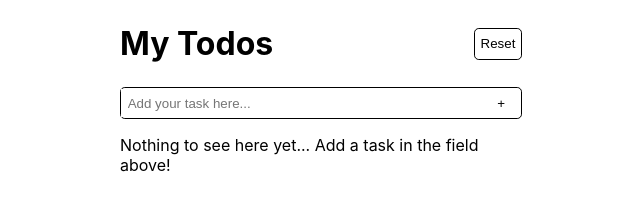
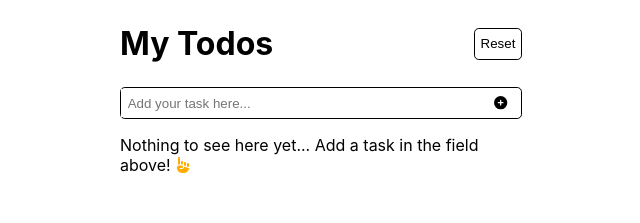
Before and after one commit to nchomeldoe/todo-tech-test, a React (Create React App) app: page / in a window 1280 px wide. Shown: the top 223 px of the page, without its empty margins (319-959 px from the left). Built offline with nearby package versions, Linux system fonts and the light colour scheme.

Commit message:
added fontAwesome icons

```diff
--- a/package.json
+++ b/package.json
@@ -4,6 +4,10 @@
   "private": true,
   "homepage": "https://nchomeldoe.github.io/todo-tech-test",
   "dependencies": {
+    "@fortawesome/fontawesome-svg-core": "^6.1.2",
+    "@fortawesome/free-regular-svg-icons": "^6.1.2",
+    "@fortawesome/free-solid-svg-icons": "^6.1.2",
+    "@fortawesome/react-fontawesome": "^0.2.0",
     "@testing-library/jest-dom": "^5.16.4",
     "@testing-library/react": "^13.3.0",
     "@testing-library/user-event": "^13.5.0",
--- a/src/App.jsx
+++ b/src/App.jsx
@@ -7,8 +7,6 @@ import "./App.scss";
 const App = () => {
   const [todos, setTodos] = useState([]);
   const [inputValue, setInputValue] = useState("");
-
-  console.log(inputValue);
 
   const handleReset = () => {
     setTodos([]);
--- a/src/components/TodoDisplayBox/TodoDisplayBox.jsx
+++ b/src/components/TodoDisplayBox/TodoDisplayBox.jsx
@@ -1,3 +1,6 @@
+import { FontAwesomeIcon } from "@fortawesome/react-fontawesome";
+import { faTrashCan } from "@fortawesome/free-solid-svg-icons";
+
 import FormSubmitButton from "../FormSubmitButton/FormSubmitButton";
 import "./TodoDisplayBox.scss";
 
@@ -25,7 +28,14 @@ const TodoDisplayBox = ({
       >
         {text}
       </label>
-      <FormSubmitButton content="-" />
+      <FormSubmitButton
+        content={
+          <FontAwesomeIcon
+            className="todo-input-box__plus-icon"
+            icon={faTrashCan}
+          />
+        }
+      />
     </form>
   );
 };
--- a/src/components/TodoInputBox/TodoInputBox.jsx
+++ b/src/components/TodoInputBox/TodoInputBox.jsx
@@ -1,3 +1,6 @@
+import { FontAwesomeIcon } from "@fortawesome/react-fontawesome";
+import { faCirclePlus } from "@fortawesome/free-solid-svg-icons";
+
 import FormSubmitButton from "../FormSubmitButton/FormSubmitButton";
 import "./TodoInputBox.scss";
 
@@ -13,7 +16,14 @@ const TodoInputBox = ({ handleSubmit, handleInput, inputValue }) => {
         onChange={handleInput}
         value={inputValue}
       />
-      <FormSubmitButton content="+" />
+      <FormSubmitButton
+        content={
+          <FontAwesomeIcon
+            className="todo-input-box__plus-icon"
+            icon={faCirclePlus}
+          />
+        }
+      />
     </form>
   );
 };
--- a/src/containers/Main/Main.jsx
+++ b/src/containers/Main/Main.jsx
@@ -1,3 +1,6 @@
+import { FontAwesomeIcon } from "@fortawesome/react-fontawesome";
+import { faHandPointUp } from "@fortawesome/free-solid-svg-icons";
+
 import TodoInputBox from "../../components/TodoInputBox/TodoInputBox";
 import TodoDisplayBox from "../../components/TodoDisplayBox/TodoDisplayBox";
 import "./Main.scss";
@@ -20,6 +23,7 @@ const Main = ({
       {!todos.length ? (
         <p className="main__no-todos-message">
           Nothing to see here yet... Add a task in the field above!
+          <FontAwesomeIcon className="main__point-icon" icon={faHandPointUp} />
         </p>
       ) : (
         todos.map((todo, i) => {
--- a/src/containers/Main/Main.scss
+++ b/src/containers/Main/Main.scss
@@ -5,4 +5,9 @@
   @media screen and (min-width: 768px) {
     max-width: 28.125rem;
   }
+
+  &__point-icon {
+    color: rgb(255, 174, 0);
+    margin-left: 0.4rem;
+  }
 }
```
Also changed, not shown: 1 other file (tests, documents, lock files or other folders).
